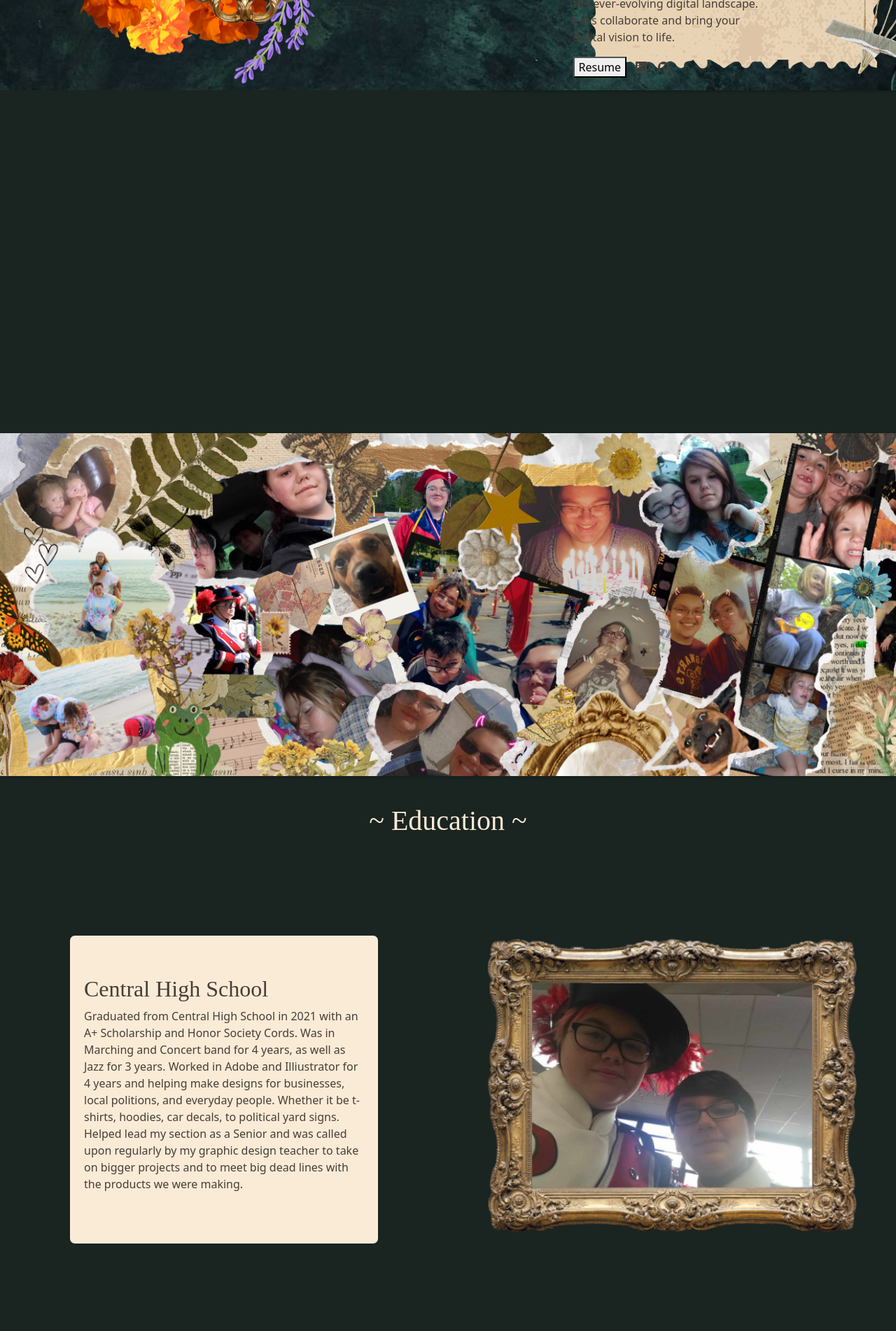
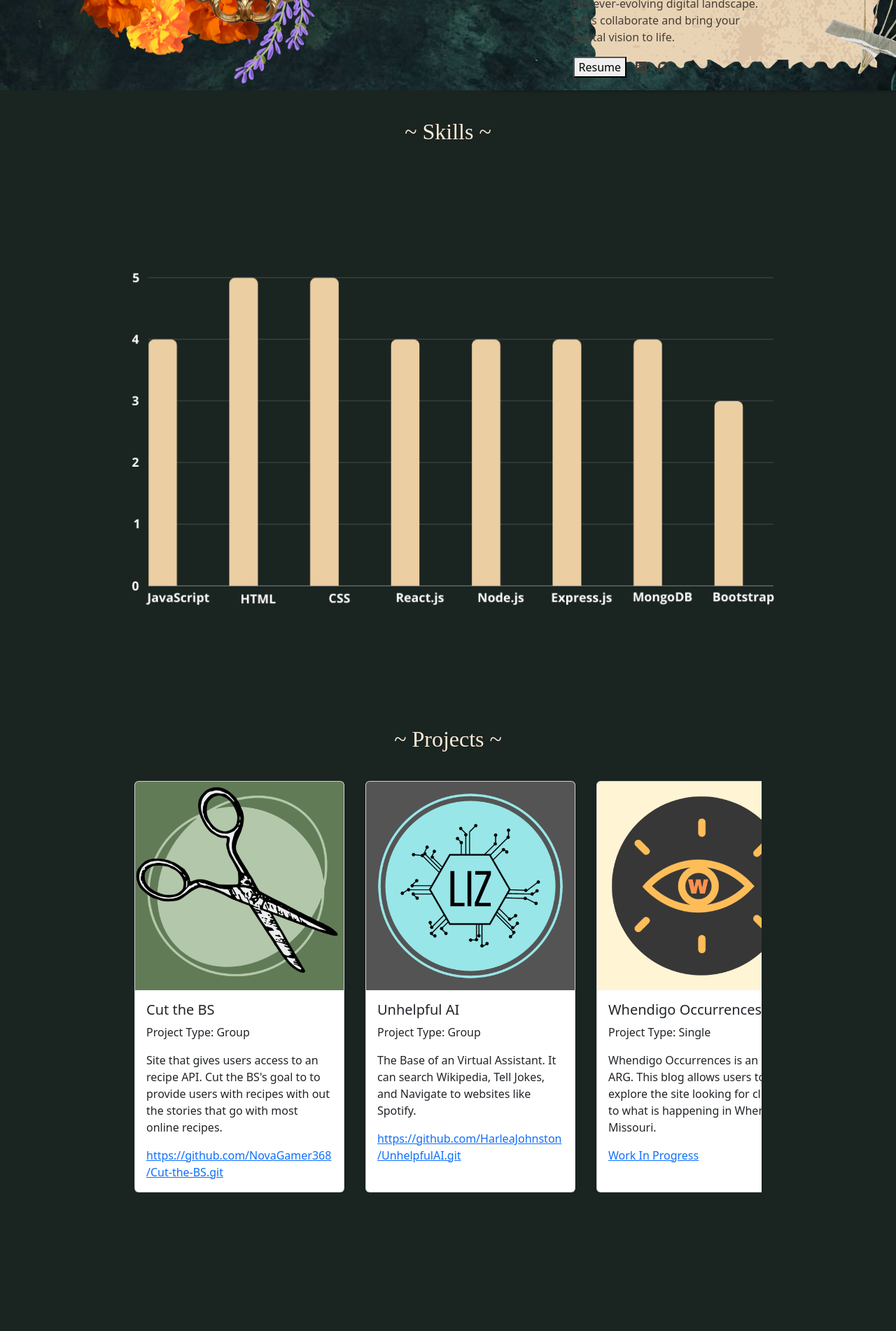
Before and after one commit to HarleaJohnston/Portfolio, a React (Create React App) app in the folder my-app/: page / in a window 1280 px wide. Shown: the part 580-2482 px from the top of the page at 70% size. Built offline with nearby package versions, Linux system fonts and the light colour scheme; a web font is replaced by a local one.

Commit message:
Added Skills Chart
Added a Chart of my skills and rearrange my App.js

```diff
--- a/my-app/src/App.css
+++ b/my-app/src/App.css
@@ -76,6 +76,10 @@ justify-content: space-around;}
   margin: 40px;
 }
 
+.spacer{
+  height: 200px;
+}
+
 .spacer2{
   height: 490px;
 }
@@ -151,3 +155,7 @@ justify-content: space-around;}
   max-width: 100%;
   height: auto;
 }
+
+.chart{
+  width: 1000px;
+}
--- a/my-app/src/App.js
+++ b/my-app/src/App.js
@@ -15,15 +15,13 @@ function App() {
     <div className="App">
       <PageTop/>
 
-      <div className="spacer2"></div>
+      <Skills/>
+
+      <Projects/>
 
       <Collage/>
 
       <Education/>
-
-      <Skills/>
-
-      <Projects/>
 
       <Footer/>
 
--- a/my-app/src/Pages/Projects.js
+++ b/my-app/src/Pages/Projects.js
@@ -29,6 +29,7 @@ function Projects() {
             ))}
           </div>
         </div>
+        <div className="spacer"></div>
 
       </div>
 
--- a/my-app/src/Pages/Skills.js
+++ b/my-app/src/Pages/Skills.js
@@ -7,6 +7,10 @@ function Skills() {
       <div className="center">
         <h2 className="titleFont">~ Skills ~</h2>
       </div>
+        <div className="center">
+        <img className="chart" src={process.env.PUBLIC_URL + "/chart.png"}/>
+
+        </div>
 
       </div>
 
```
Also changed, not shown: my-app/public/chart.png (added).
